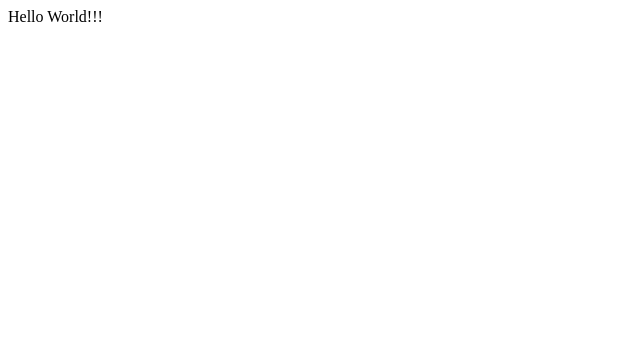
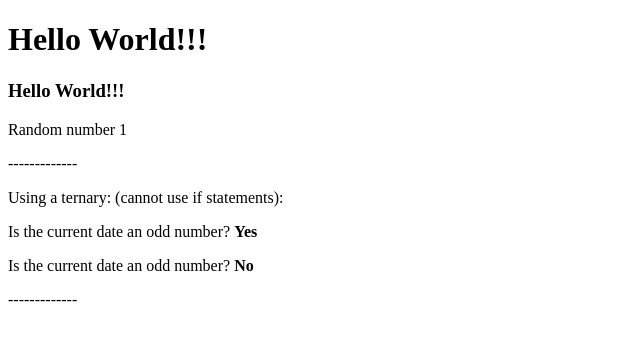
Before and after one commit to DominicSerranoC14/ReactWorkshop, a React app: page / in a window 1280 px wide. Shown: the top 340 px of the page, without its empty margins (0-640 px from the left). Built offline with nearby package versions, Linux system fonts and the light colour scheme.

Commit message:
Rendering multiple elements and using JS expression and ternary statements in a component.

```diff
--- a/App.jsx
+++ b/App.jsx
@@ -5,8 +5,17 @@ import React from 'react';
 class App extends React.Component {
    render() {
       return (
+        // to render multiple elements they must be
+        // wrapped in a container element
          <div>
-            Hello World!!!
+            <h1>Hello World!!!</h1>
+            <h3>Hello World!!!</h3>
+            <p>Random number {Math.floor(Math.random() * 10)}</p>
+            <p>-------------</p>
+            <p>Using a ternary: (cannot use if statements):</p>
+            <p>Is the current date an odd number? {(Date().slice(8, 10) % 2) ? <b>Yes</b>: <b>No</b>}</p>
+            <p>Is the current date an odd number? {(Date().slice(8, 10) % 1) ? <b>Yes</b>: <b>No</b>}</p>
+            <p>-------------</p>
          </div>
       );
    }
```
